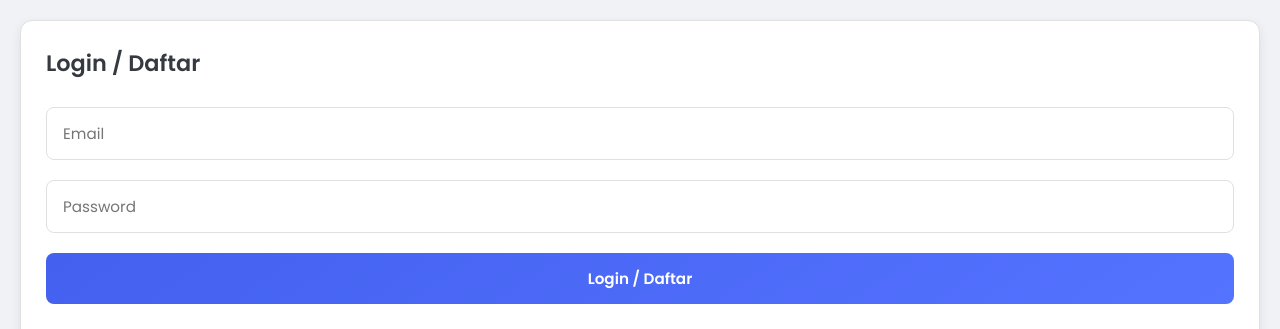
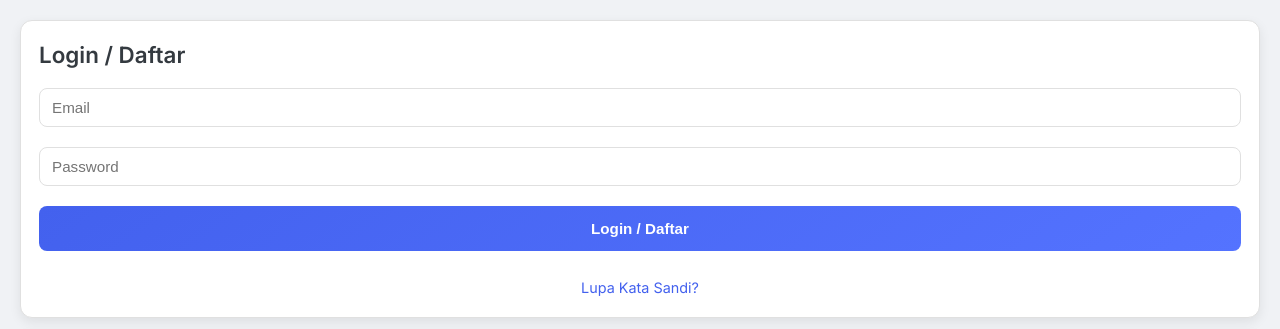
Before and after one commit to papataheuy-design/fypt, a plain HTML site: page index.html in a window 1280 px wide. Shown: the top 329 px of the page. Drawn offline with Linux system fonts and the light colour scheme; no server answers.

Commit message:
Update index.html

```diff
--- a/index.html
+++ b/index.html
@@ -8,7 +8,7 @@
   <title>Backend Panel</title>
   <link rel="preconnect" href="https://fonts.googleapis.com">
   <link rel="preconnect" href="https://fonts.gstatic.com" crossorigin>
-  <link href="https://fonts.googleapis.com/css2?family=Poppins:wght@300;400;500;600;700&display=swap" rel="stylesheet">
+  <link href="https://fonts.googleapis.com/css2?family=Inter:wght@300;400;500;600;700&display=swap" rel="stylesheet">
   <style>
     :root {
       --primary: #4361ee;
@@ -40,11 +40,11 @@
     }
 
     body {
-      font-family: 'Poppins', sans-serif;
+      font-family: 'Inter', sans-serif;
       background: #f0f2f5;
       padding: 0;
       margin: 0;
-      line-height: 1.6;
+      line-height: 1.4;
       color: #333;
       font-weight: 400;
     }
@@ -57,17 +57,17 @@
 
     .box {
       background: var(--white);
-      padding: 25px;
+      padding: 18px;
       border-radius: var(--radius);
       box-shadow: var(--shadow);
-      margin-bottom: 20px;
+      margin-bottom: 13px;
       border: 1px solid var(--border);
     }
 
     h3, h4 {
       color: var(--dark);
       font-weight: 600;
-      margin-bottom: 15px;
+      margin-bottom: 8px;
     }
 
     h3 {
@@ -76,7 +76,7 @@
 
     input, button, textarea {
       width: 100%;
-      padding: 14px 16px;
+      padding: 10px 12px;
       margin: 10px 0;
       box-sizing: border-box;
       border-radius: 8px;
```
